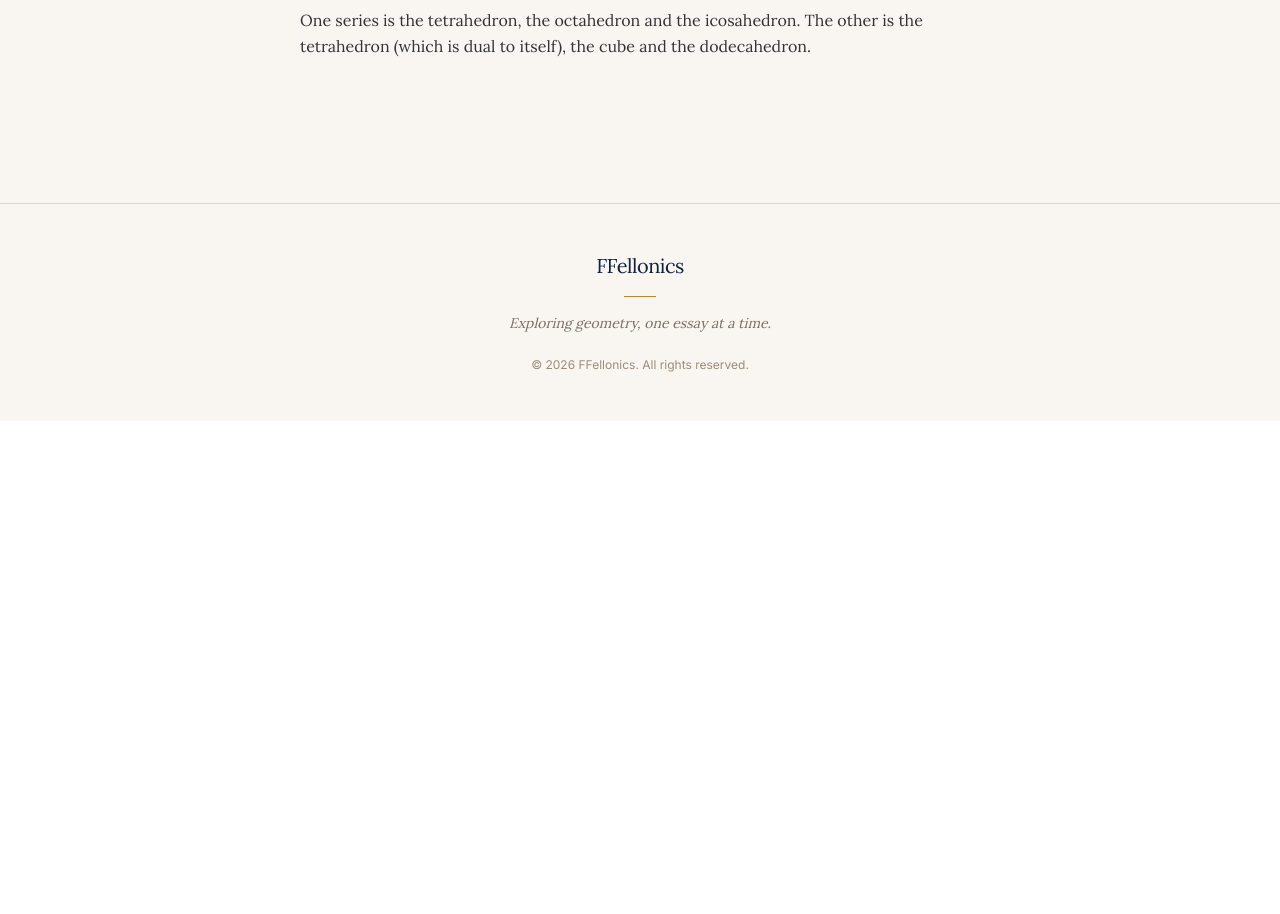
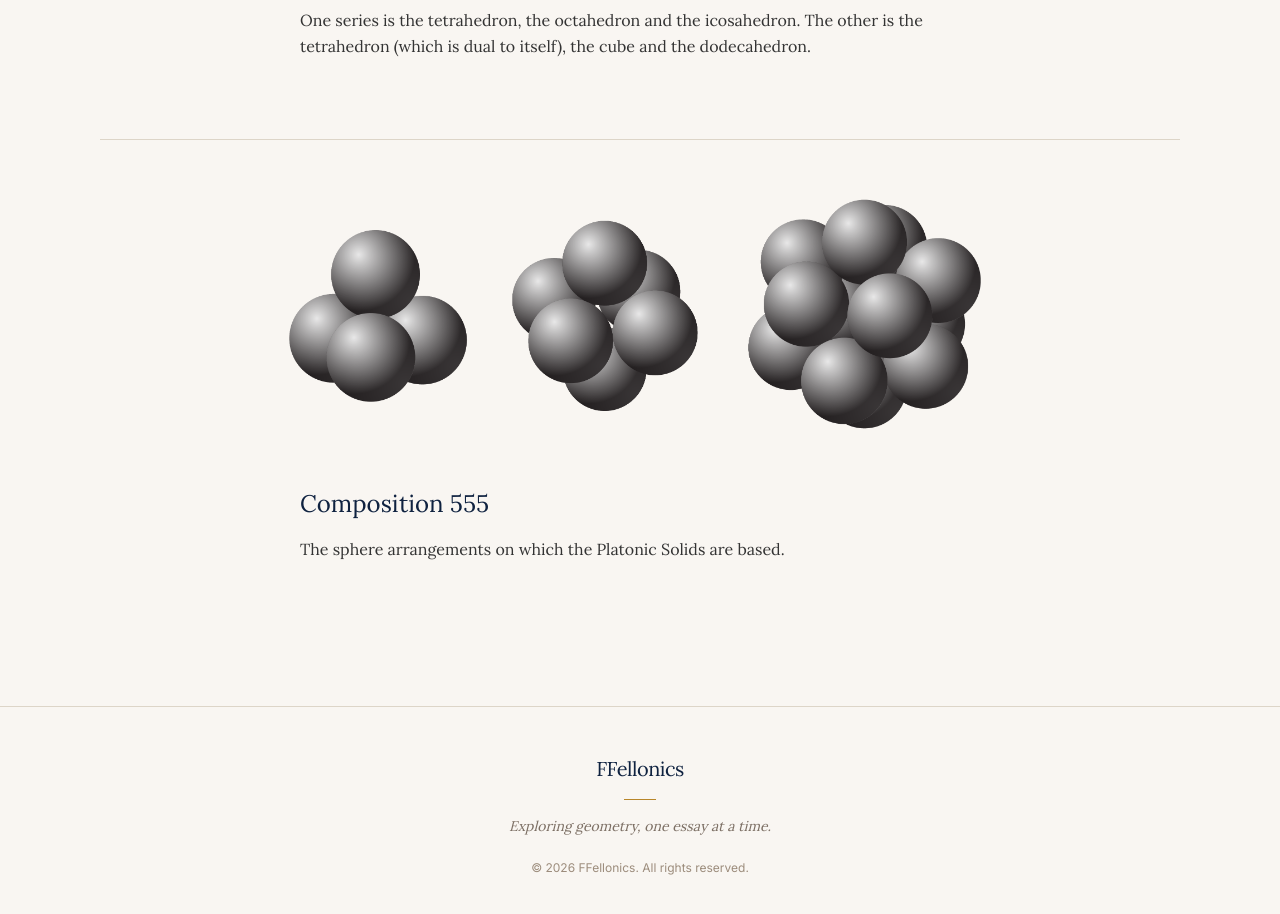
Before and after one commit to davidfellonics/fellonicsblog, a Next.js app: page /gallery in a window 1280 px wide. Shown: the part 2360-3274 px from the top of the page. Before the commit the page ends 2781 px from the top, so only its background shows below. Built offline with nearby package versions, Linux system fonts and the light colour scheme; no server answers.

Commit message:
Add Composition 555 to Gallery

```diff
--- a/app/(public)/gallery/page.tsx
+++ b/app/(public)/gallery/page.tsx
@@ -91,6 +91,23 @@ export default function GalleryPage() {
           </div>
         </div>
 
+        {/* Composition 555 */}
+        <div className="border-t border-[#ddd5c8] pt-10">
+          <img
+            src="/gallery/composition-555.png"
+            alt="Sphere arrangements underlying the Platonic Solids"
+            className="w-full max-w-[720px] mx-auto block mb-8"
+          />
+          <div className="max-w-[680px] mx-auto">
+            <h2 className="font-serif text-2xl text-[#0f2240] mb-4">
+              Composition 555
+            </h2>
+            <div className="font-serif text-[#333] leading-relaxed">
+              <p>The sphere arrangements on which the Platonic Solids are based.</p>
+            </div>
+          </div>
+        </div>
+
       </div>
     </article>
   );
```
Also changed, not shown: public/gallery/composition-555.png (added).
